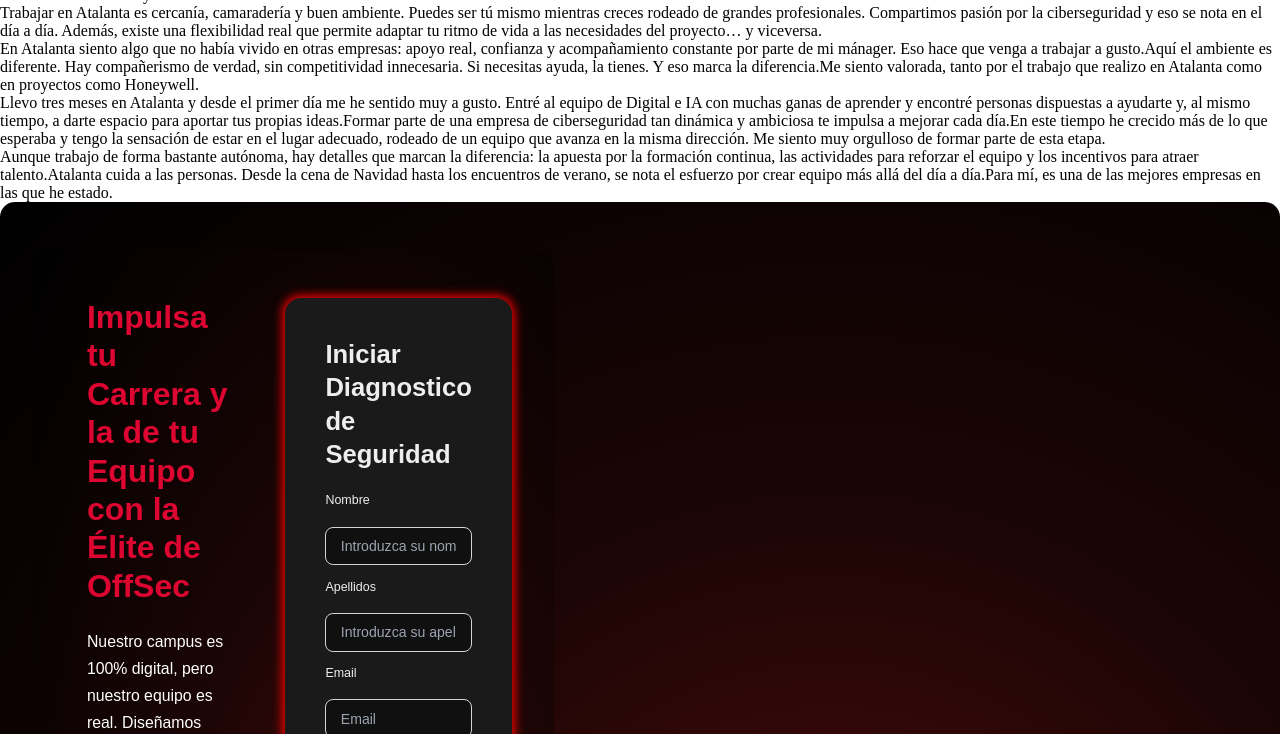
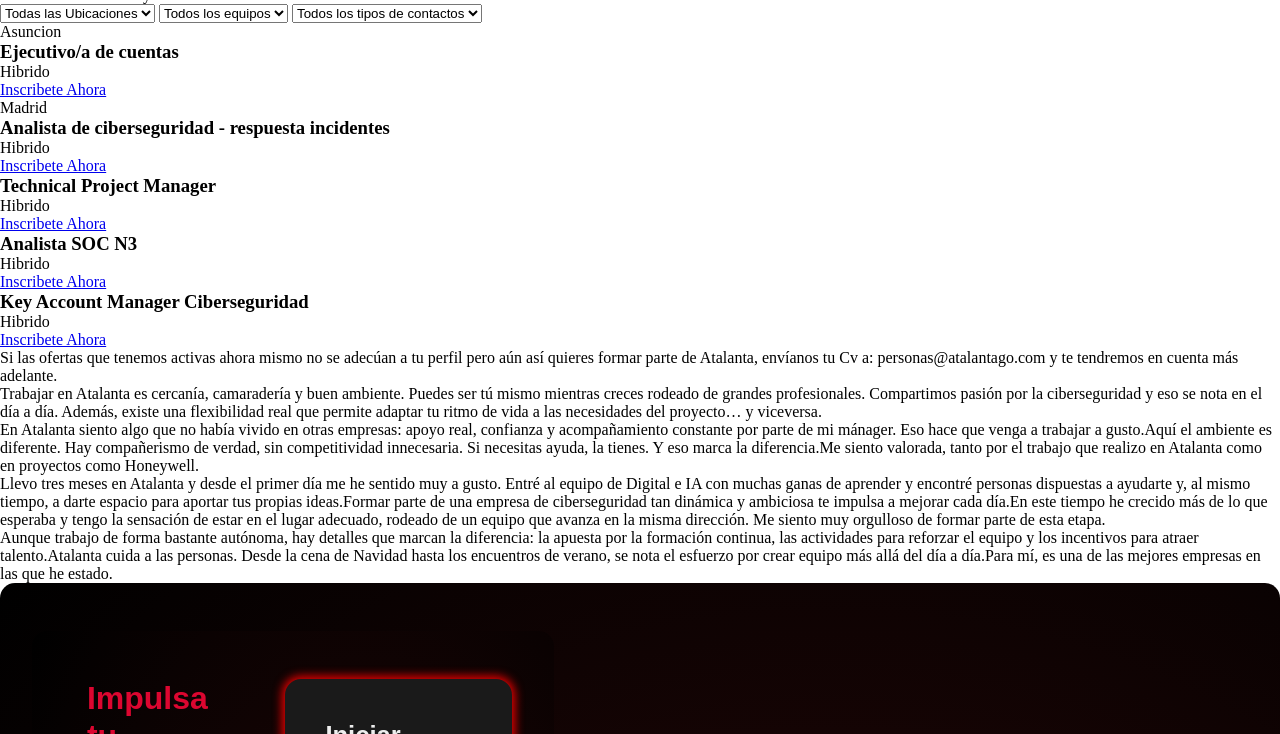
Before and after one commit to Dezius21/Atalanta_Grupo3, a plain HTML site: page oportunidades-de-empleo.html in a window 1280 px wide. Shown: the part 366-1100 px from the top of the page. Drawn offline with Linux system fonts and the light colour scheme.

Commit message:
Finalizacion maquetado de empleo

```diff
--- a/oportunidades-de-empleo.html
+++ b/oportunidades-de-empleo.html
@@ -58,6 +58,70 @@
 
 
     <main>
+        <div class="main__employment">
+            <select name="contratos" id="contratos" class="employment_select">
+                <option value="" selected disabled hidden>Todas las Ubicaciones</option>
+                <option value="asuncion">asuncion</option>
+                <option value="madrid">Madrid</option>
+            </select>
+            <select name="equipos" id="equipos" class="employment_select">
+                <option value="" selected disabled hidden>Todos los equipos</option>
+                <option value="blue-team">Blue Team</option>
+                <option value="comercial">Comercial</option>
+                <option value="soc">SOC</option>
+            </select>
+            <select name="contrato" id="contratos" class="employment_select">
+                <option value="" selected disabled hidden>Todos los tipos de contactos</option>
+                <option value="autonomo">Autonomo</option>
+                <option value="indefinido">indefinido</option>
+            </select>
+
+            <div class="main__container-employment">
+                <div class="container-employment">
+                    <legend>Asuncion</legend>
+                </div>
+                <div class="employment-item">
+                    <h3>Ejecutivo/a de cuentas</h3>
+                    <p>Hibrido</p>
+                    <a href="#" class="carousel__button-form">
+                    <span class="employment__button-form-span">Inscribete Ahora</span>
+                </a>
+                </div>
+                <div class="container-employment">
+                    <legend>Madrid</legend>
+                    <div class="employment-item">
+                        <h3>Analista de ciberseguridad - respuesta incidentes</h3>
+                        <p>Hibrido</p>
+                        <a href="#" class="carousel__button-form">
+                    <span class="employment__button-form-span">Inscribete Ahora</span>
+                </a>
+                    </div>
+                    <div class="employment-item">
+                        <h3>Technical Project Manager</h3>
+                        <p>Hibrido</p>
+                        <a href="#" class="carousel__button-form">
+                    <span class="employment__button-form-span">Inscribete Ahora</span>
+                </a>
+                    </div>
+                    <div class="employment-item">
+                        <h3>Analista SOC N3</h3>
+                        <p>Hibrido</p>
+                        <a href="#" class="carousel__button-form">
+                    <span class="employment__button-form-span">Inscribete Ahora</span>
+                </a>
+                    </div>
+                    <div class="employment-item">
+                        <h3>Key Account Manager Ciberseguridad</h3>
+                        <p>Hibrido</p>
+                        <a href="#" class="carousel__button-form">
+                    <span class="employment__button-form-span">Inscribete Ahora</span>
+                </a>
+                    </div>
+                </div>
+            </div>
+            <p>Si las ofertas que tenemos activas ahora mismo no se adecúan a tu perfil pero aún así quieres formar parte de Atalanta, envíanos tu Cv a: personas@atalantago.com y te tendremos en cuenta más adelante.</p>
+        </div>
+
 
             <div class="carousel-container">
                 <div class="carousel-track">
```
Also changed, not shown: 1 other file.
